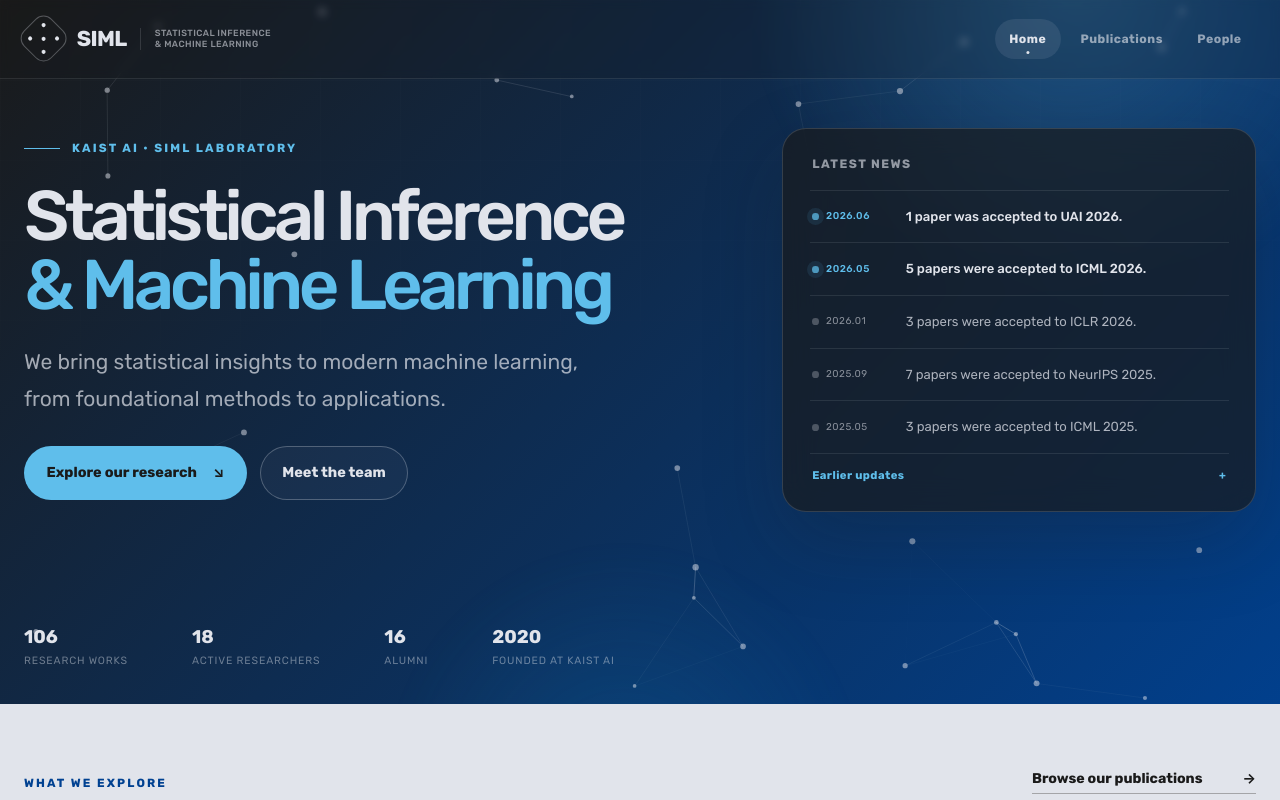
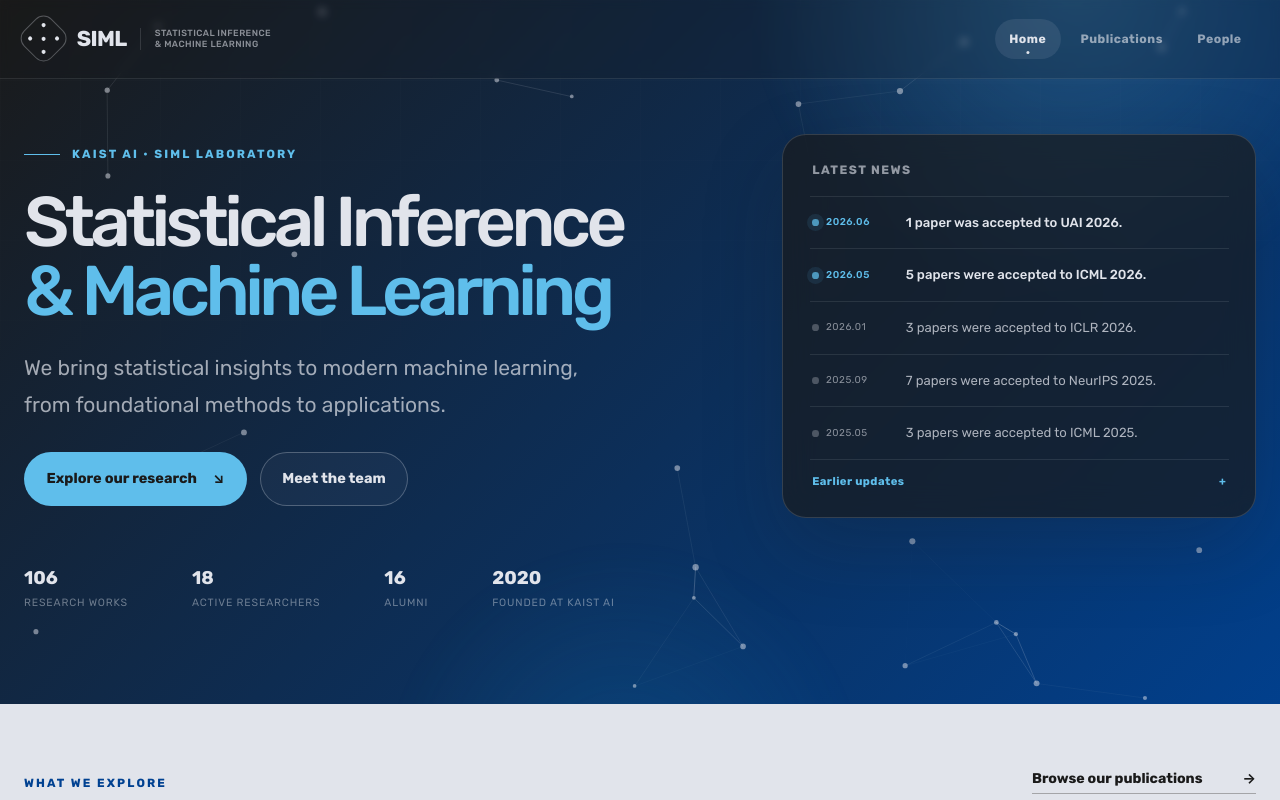
Before and after one commit to kaist-siml/kaist-siml.github.io, a SvelteKit app: page / in a window 1280 px wide. Shown: the top 800 px of the page. Built offline with nearby package versions, Linux system fonts and the light colour scheme.

Commit message:
fix: balance vertical spacing in desktop hero

```diff
--- a/src/components/HomeHero.svelte
+++ b/src/components/HomeHero.svelte
@@ -331,6 +331,28 @@
         text-transform: uppercase;
     }
 
+    @media (min-width: 993px) {
+        .hero {
+            padding: 5rem 0 2.5rem;
+            display: grid;
+            grid-template-rows: auto auto;
+            align-content: center;
+            row-gap: clamp(3rem, 6svh, 4.5rem);
+        }
+
+        .hero-inner {
+            min-height: 0;
+            padding: 0;
+        }
+
+        .hero-meta {
+            position: relative;
+            width: min(calc(100% - 3rem), 1440px);
+            margin: 0 auto;
+            inset: auto;
+        }
+    }
+
     @media (max-width: 992px) {
         .hero-inner {
             grid-template-columns: 1fr;
```
Also changed, not shown: 1 other file (tests, documents, lock files or other folders).
